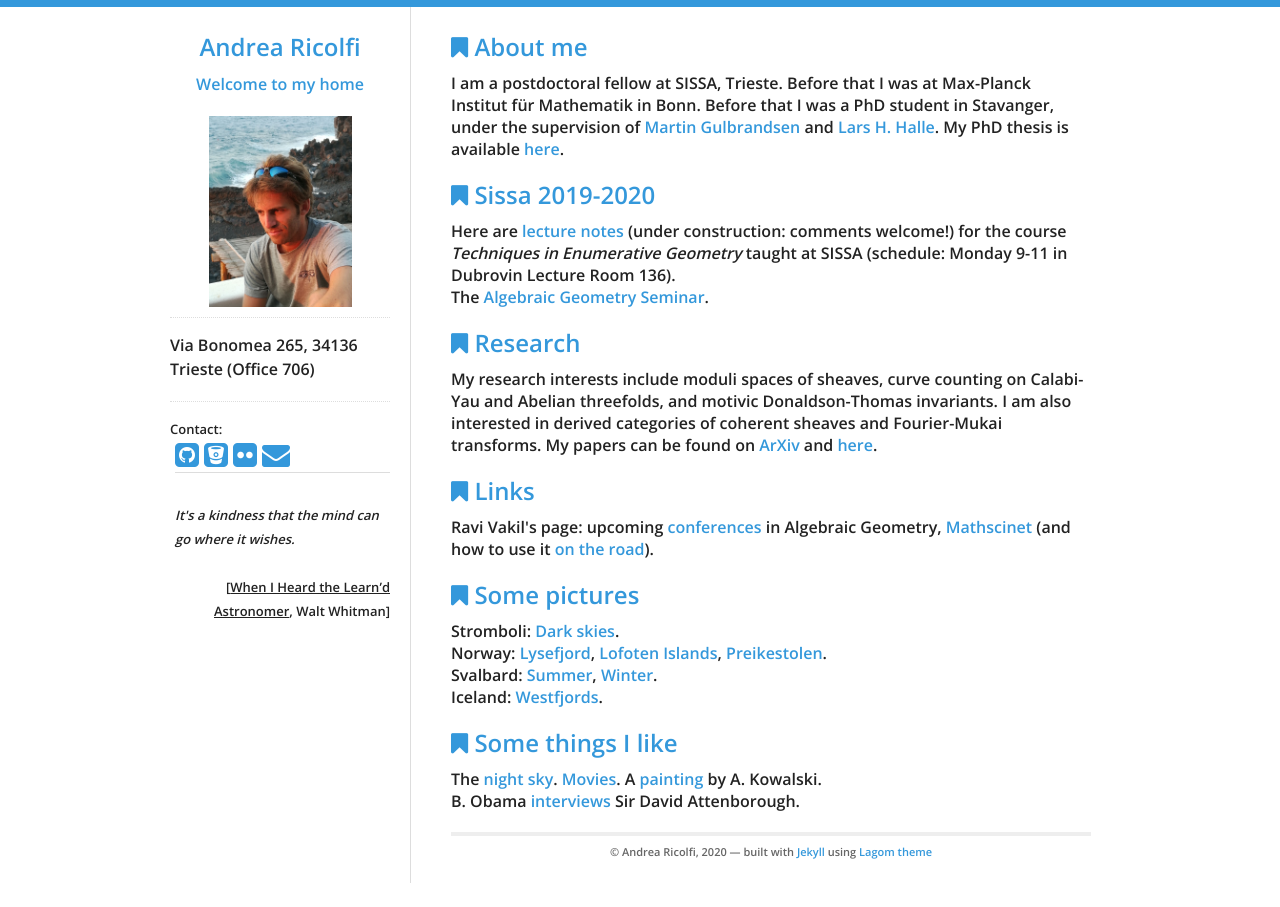
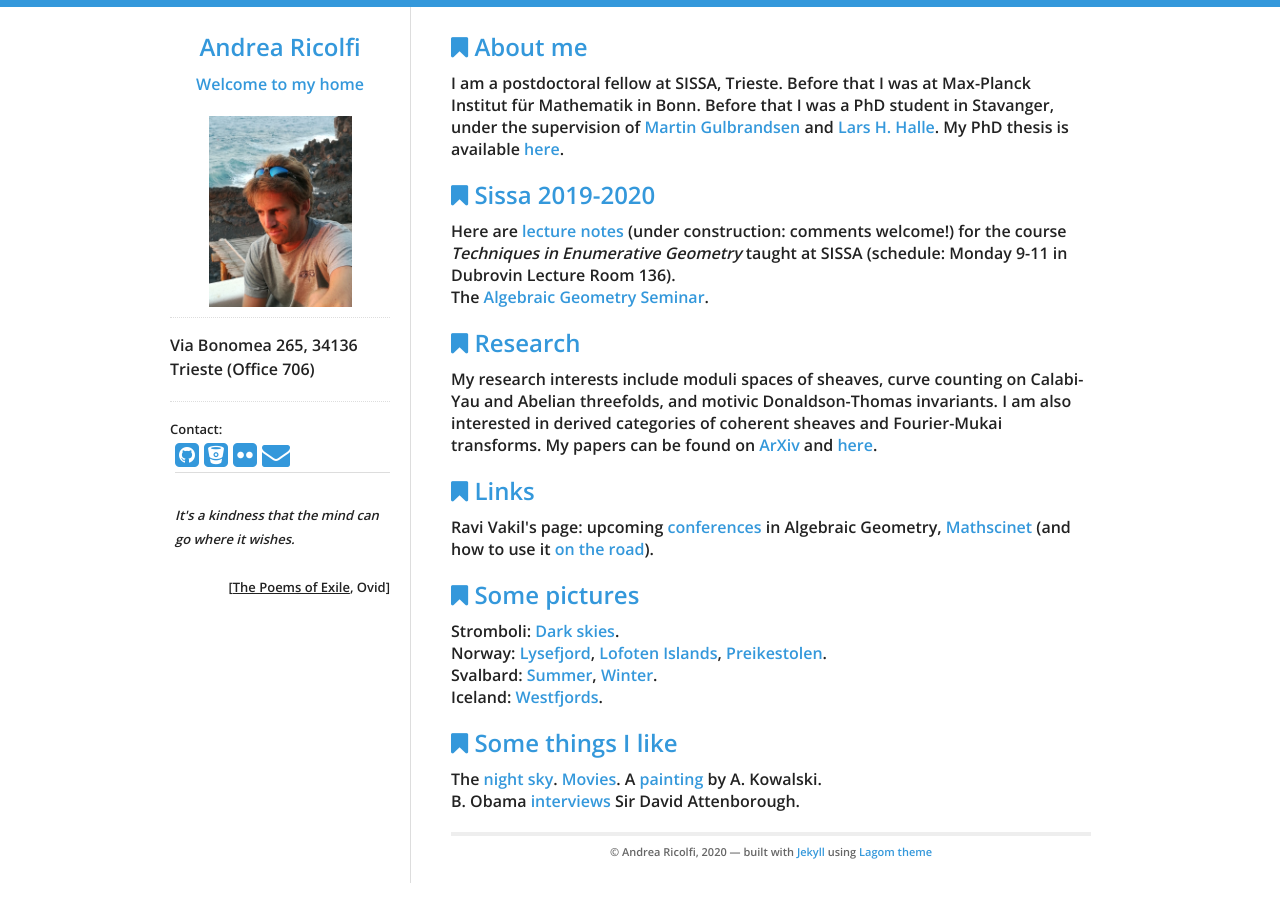
Before and after one commit to atricolfi/atricolfi.github.io, a Jekyll site: the page built from index.html, in a window 1280 px wide. Built offline with Jekyll 4.4.1, drawn with Linux system fonts in a browser that asks for light colours.

Commit message:
Update social.html

```diff
--- a/_includes/social.html
+++ b/_includes/social.html
@@ -76,7 +76,7 @@ Contact:
 
 <em>It's a kindness that the mind can go where it wishes.</em> <br><br>
 
-  <p align="right"/> [<u>When I Heard the Learn’d Astronomer</u>, Walt Whitman]
+  <p align="right"/> [<u>The Poems of Exile</u>, Ovid]
 
 
 
```
